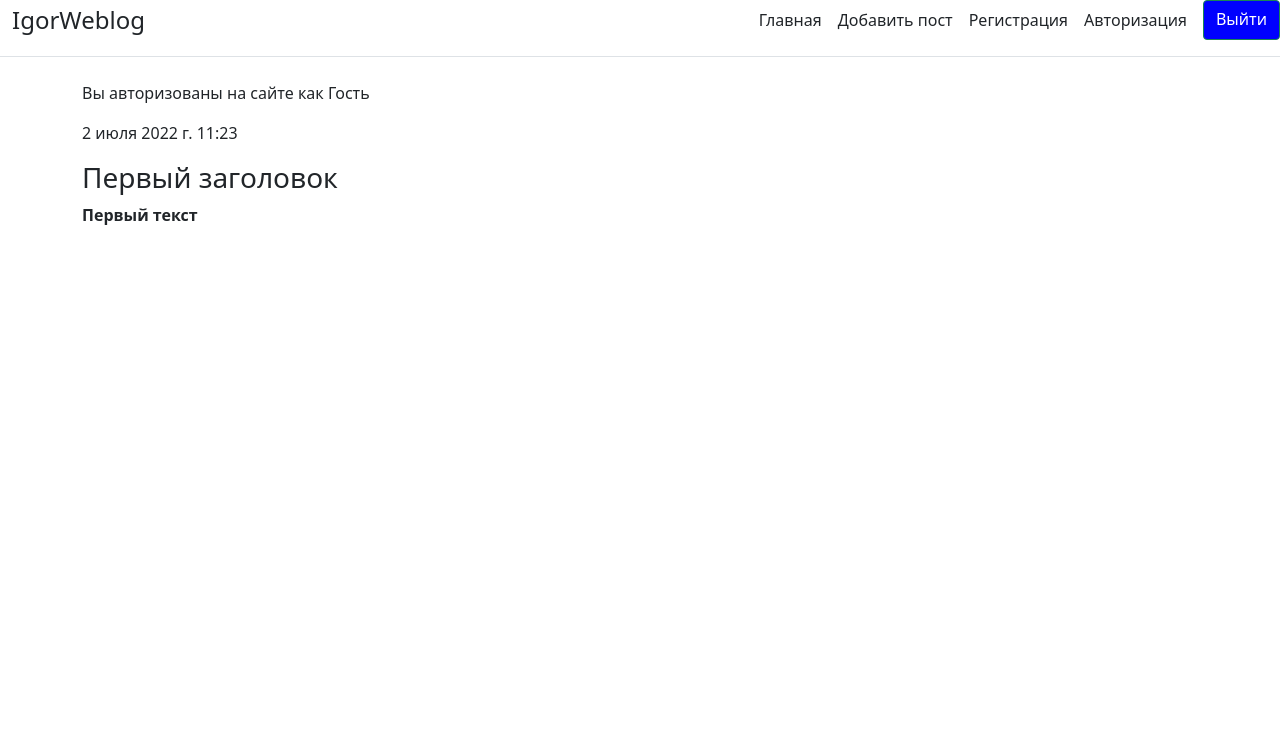
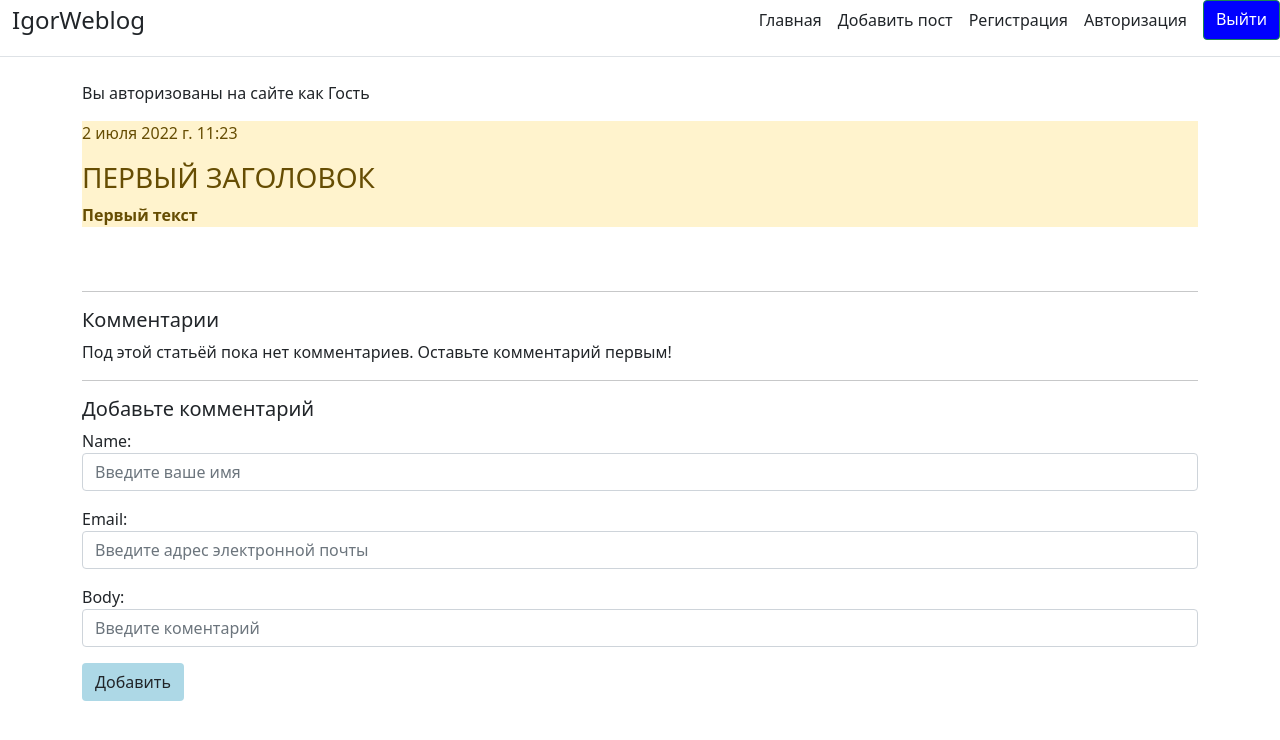
Before and after one commit to IgorGavrik/2022-06-04, a Django app: page /article_detail/2022-07-02-1123390000/ in a window 1280 px wide. Shown: the top 740 px of the page. Run offline with Django 4.2, Linux system fonts and the light colour scheme; data comes from the database, SQL or seed files in the repository; both versions use the stored data as it was after the commit.

Commit message:
Merge remote-tracking branch 'origin/master'
# Conflicts:
#	IgorWeblog/Blog/templates/Blog/base.html
#	IgorWeblog/Blog/templates/Blog/pagination.html

```diff
--- a/IgorWeblog/Blog/forms.py
+++ b/IgorWeblog/Blog/forms.py
@@ -1,4 +1,6 @@
-from .models import Task
+from django import forms
+
+from .models import Task, Comment
 from django.forms import ModelForm, TextInput, Textarea
 
 
@@ -16,3 +18,23 @@
                 'placeholder': 'Введите текст поста'
             })
         }
+
+
+class CommentForm(forms.ModelForm):
+    class Meta:
+        model = Comment
+        fields = ('name', 'email', 'body')
+        widgets = {
+            "name": TextInput(attrs={
+                'class': 'form-control',
+                'placeholder': "Введите ваше имя"
+            }),
+            "email": TextInput(attrs={
+                'class': 'form-control',
+                'placeholder': 'Введите адрес электронной почты'
+            }),
+            "body": TextInput(attrs={
+                'class': 'form-control',
+                'placeholder': 'Введите коментарий'
+            })
+        }
--- a/IgorWeblog/Blog/models.py
+++ b/IgorWeblog/Blog/models.py
@@ -4,7 +4,6 @@
 
 
 class Task(models.Model):
-    # objects = None
     title = models.CharField('Название', max_length=50)
     task = models.TextField('Текст')
     created_dt = models.DateTimeField('Дата', auto_now=True)
@@ -24,16 +23,17 @@
         verbose_name_plural = 'Посты'
 
 
-# class Article(models.Model):
-#     title = models.CharField('Название', max_length=50)
-#     task = models.TextField('Текст')
-#
-#     def __init__(self, *args, **kwargs):
-#         super().__init__(args, kwargs)
-#         self.slug = None
-#
-#     def __str__(self):
-#         return self.title
-#
-#     def get_absolute_url(self):
-#         return reverse('article_detail', args=self.slug)
+class Comment(models.Model):
+    post = models.ForeignKey(Task, related_name='comments', on_delete=models.CASCADE)
+    name = models.CharField(max_length=80)
+    email = models.EmailField()
+    body = models.TextField()
+    created = models.DateTimeField(auto_now_add=True)
+    updated = models.DateTimeField(auto_now=True)
+    active = models.BooleanField(default=True)
+
+    class Meta:
+        ordering = ('created',)
+
+    def __str__(self):
+        return 'Comment by {} on {}'.format(self.name, self.post)
--- a/IgorWeblog/Blog/templates/Blog/article_detail.html
+++ b/IgorWeblog/Blog/templates/Blog/article_detail.html
@@ -1,22 +1,45 @@
 {% extends 'Blog/base.html' %}
 
 {% block title %}
-{{ title }}
+{{ article.title }}
 {% endblock %}
 
 {% block content %}
-<div>
+<div class="alert-warning mt-3", class="container">
     <p>{{ article.publish }}</p>
-    <h3>{{ article.title }}</h3>
+    <h3>{{ article.title | upper }}</h3>
     <b>{{ article.task }}</b>
 </div>
+<br>
+<br>
+<hr>
+{% with comments.Count as total_comments %}
+    <h5>
+        {{ total_comments }} Комментарии {{ total_comments|pluralize }}
+    </h5>
+{% endwith %}
+{% for comment in comments %}
+    <div class="comment">
+        <p class="info">
+            Comment {{ forloop.counter }} by {{ comment.name }}
+            {{ comment.created }}
+        </p>
+        {{ comment.body|linebreaks }}
+    </div>
+{% empty %}
+    <p>Под этой статьёй пока нет комментариев. Оставьте комментарий первым!</p>
+{% endfor %}
+<hr>
+{% if new_comment %}
+    <h2>Ваш коментарий добавлен</h2>
+{% else %}
+    <h5>Добавьте комментарий</h5>
+    <form method="post" action=".">
+        {% csrf_token %}
+        {{ comment_form.as_p }}
+        <button type="submit" class="btn btn-sucsess" style="background:lightblue">
+            Добавить</button>
+        <span>{{ error }}</span>
+    </form>
+{% endif %}
 {% endblock %}
-
-<!--{% for i in article %}-->
-<!--    <div class="alert-warning mt-3", class="container">-->
-<!--        <p>{{ i.created_dt }}</p>-->
-<!--        <h3>{{ i.title }}</h3>-->
-<!--        <b>{{ i.task }}</b>-->
-<!--        <b>{{ i.slug }}</b>-->
-<!--    </div>-->
-<!--{% endfor %}-->
--- a/IgorWeblog/Blog/templates/Blog/index.html
+++ b/IgorWeblog/Blog/templates/Blog/index.html
@@ -10,7 +10,7 @@
         {% for i in tasks %}
             <div class="alert-warning mt-3", class="container">
                 <h3>{{ i.title }}</h3>
-                <b>{{ i.task }}</b>
+                <b>{{ i.task | truncatewords:10}}</b>
                 <p>{{ i.created_dt }}</p>
                 <li><a href="/article_detail/{{i.slug}}">Подробнее</a></li>
             </div>
--- a/IgorWeblog/Blog/templates/Blog/post.html
+++ b/IgorWeblog/Blog/templates/Blog/post.html
@@ -10,7 +10,8 @@
         {% csrf_token %}
         {{ form.title }}<br>
         {{ form.task }}<br>
-        <button type="submit" class="btn btn-sucsess" style="background:lightblue">Добавить запись в блог</button>
+        <button type="submit" class="btn btn-sucsess" style="background:lightblue">
+            Добавить запись в блог</button>
         <span>{{ error }}</span>
     </form>
 {% endblock %}
--- a/IgorWeblog/Blog/views.py
+++ b/IgorWeblog/Blog/views.py
@@ -5,8 +5,8 @@
 from django.shortcuts import render, redirect, get_object_or_404
 from django.urls import reverse_lazy
 from django.views import View
-from .models import Task
-from .forms import TaskForm
+from .models import Task, Comment
+from .forms import TaskForm, CommentForm
 from django.core.paginator import Paginator, PageNotAnInteger, EmptyPage
 
 
@@ -99,5 +99,15 @@
 
 def article_detail(request, slug):
     article = get_object_or_404(Task, slug=slug)
-    context = {'article': article, 'slug': slug, 'title':'Yfpdfybt'}
+    comments = article.comments.filter(active=True)
+    if request.method == 'POST':
+        comment_form = CommentForm(data=request.POST)
+        if comment_form.is_valid():
+            new_comment = comment_form.save(commit=False)
+            new_comment.post = article
+            new_comment.save()
+    else:
+        comment_form = CommentForm()
+    context = {'article': article, 'slug': slug, 'comments': comments,
+               'comment_form': comment_form}
     return render(request, 'Blog/article_detail.html', context)
```
Also changed, not shown: IgorWeblog/Blog/admin.py (+10 -1 lines), IgorWeblog/db.sqlite3.
